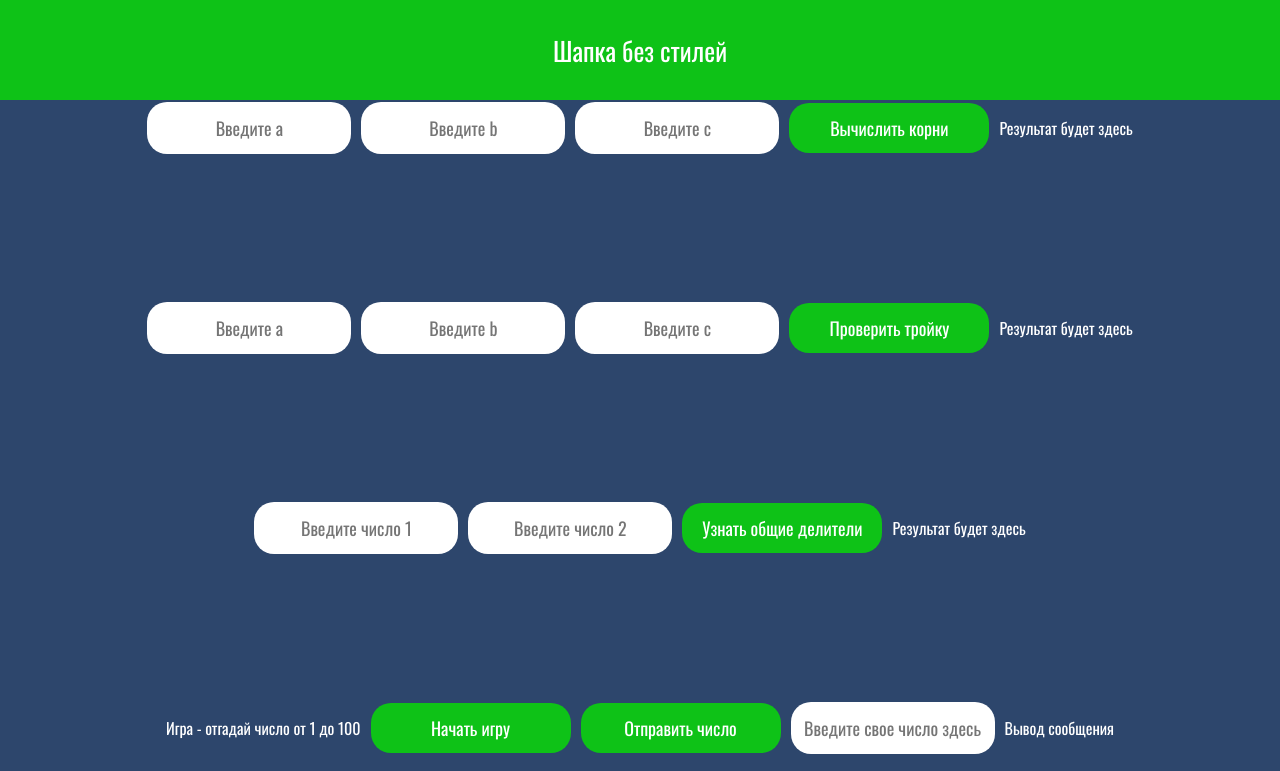
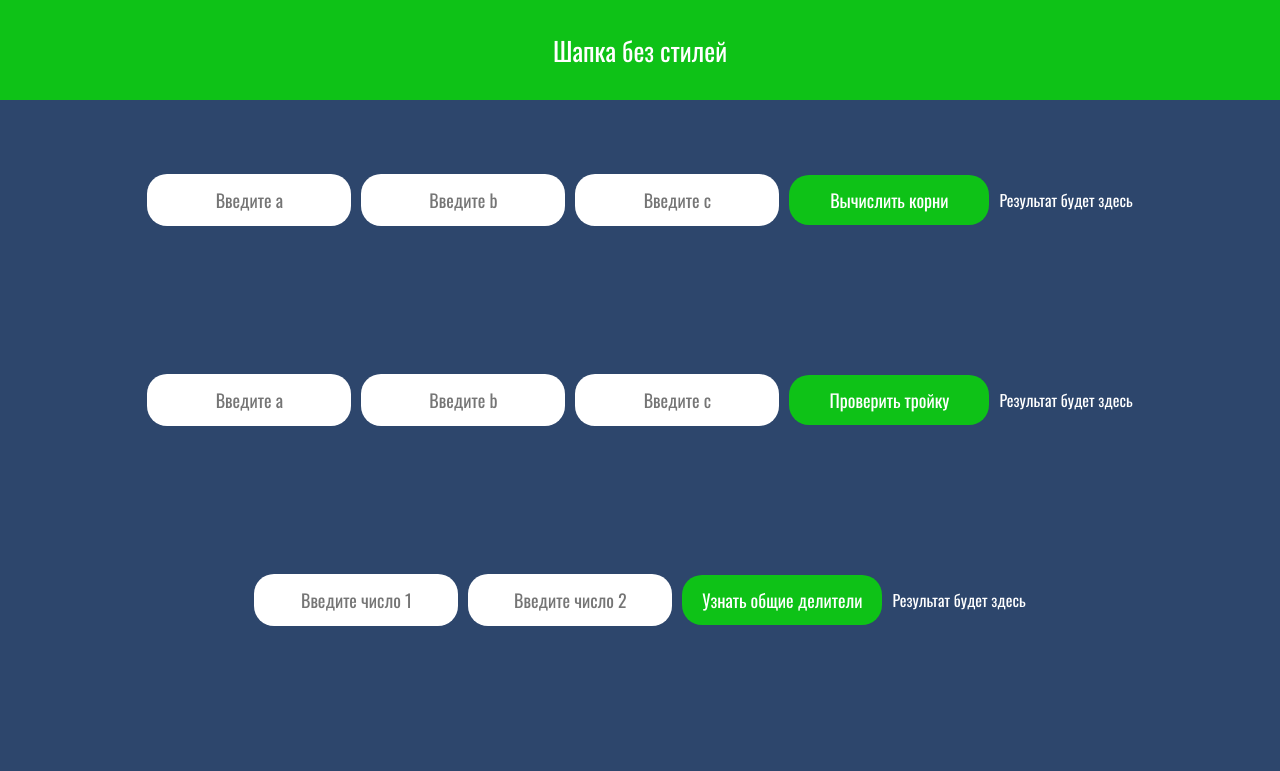
Before and after one commit to stiKendz/javaScriptRep, a website: page equation_roots/index.html in a window 1280 px wide. Shown: the top 771 px of the page. Drawn offline with Linux system fonts and the light colour scheme.

Commit message:
небольште доработки в стилях

```diff
--- a/equation_roots/styles/style.scss
+++ b/equation_roots/styles/style.scss
@@ -39,8 +39,10 @@ html,
 body {
     @include flexColumn;
     justify-content: start;
-    width: 100vw;
+    width: 100%; //для width лучше использовать проценты
     height: 100%;
+    padding: 0;
+    margin: 0;
 
     background-color: $mainColorOne;
     color: $mainTextColor;
@@ -53,6 +55,7 @@ header {
     left: 0;
     right: 0;
     top: 0;
+    z-index: 1;
 
     @include centerFlex;
     width: 100%;
@@ -74,7 +77,7 @@ header {
     @include flexColumn;
     flex-grow: 1;
     width: 100%;
-    margin-top: 20px;
+    margin-top: 100px;
 }
 
 footer {
@@ -110,6 +113,8 @@ input {
 }
 
 button {
+    position: relative;
+    overflow: hidden;
     @include centerFlex;
     width: 200px;
     min-height: 50px;
@@ -127,7 +132,6 @@ button {
     cursor: pointer;
     user-select: none;
     outline: none;
-
 }
 
 .discrimimant-quest-container,
```
Also changed, not shown: equation_roots/styles/output.css, 1 other file.
